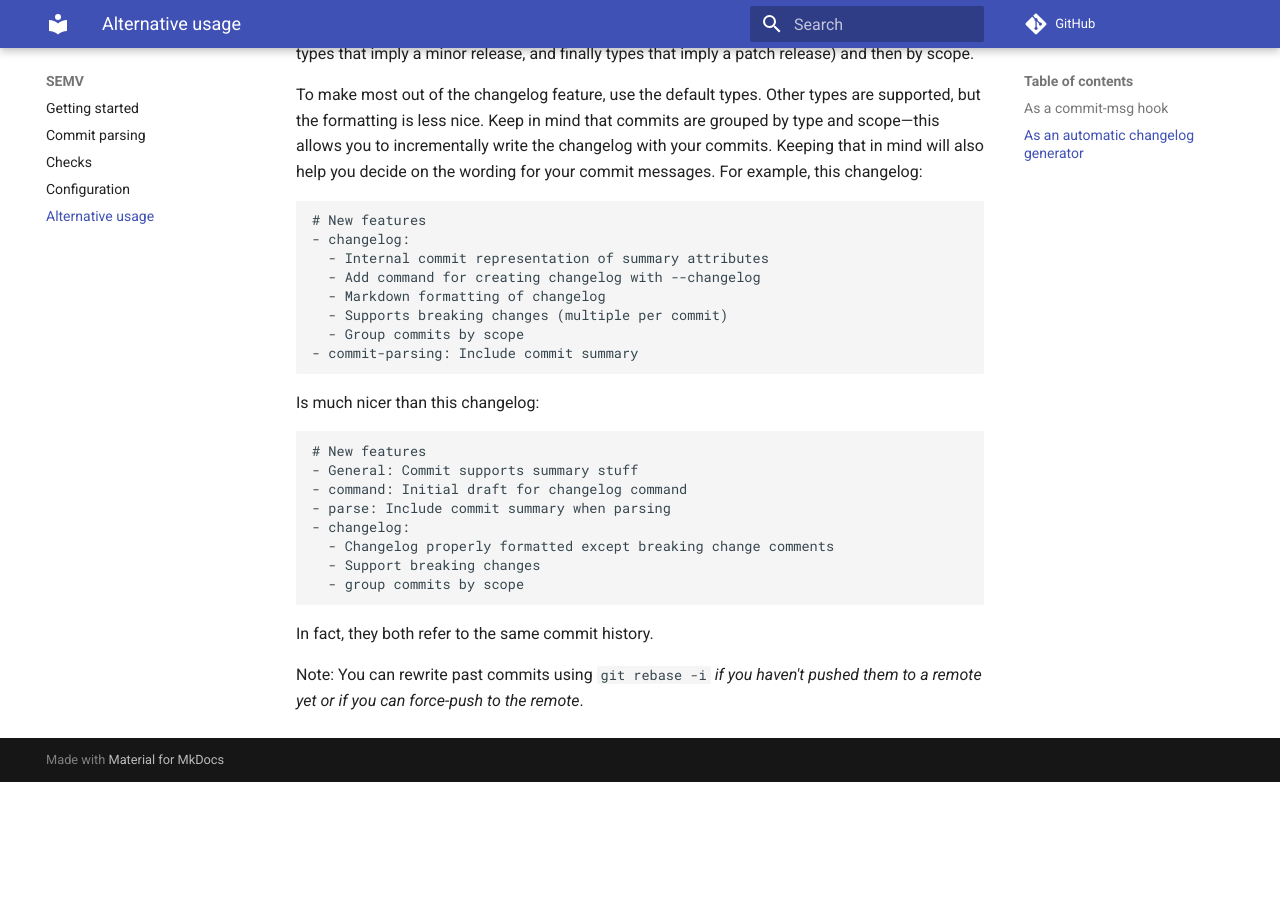
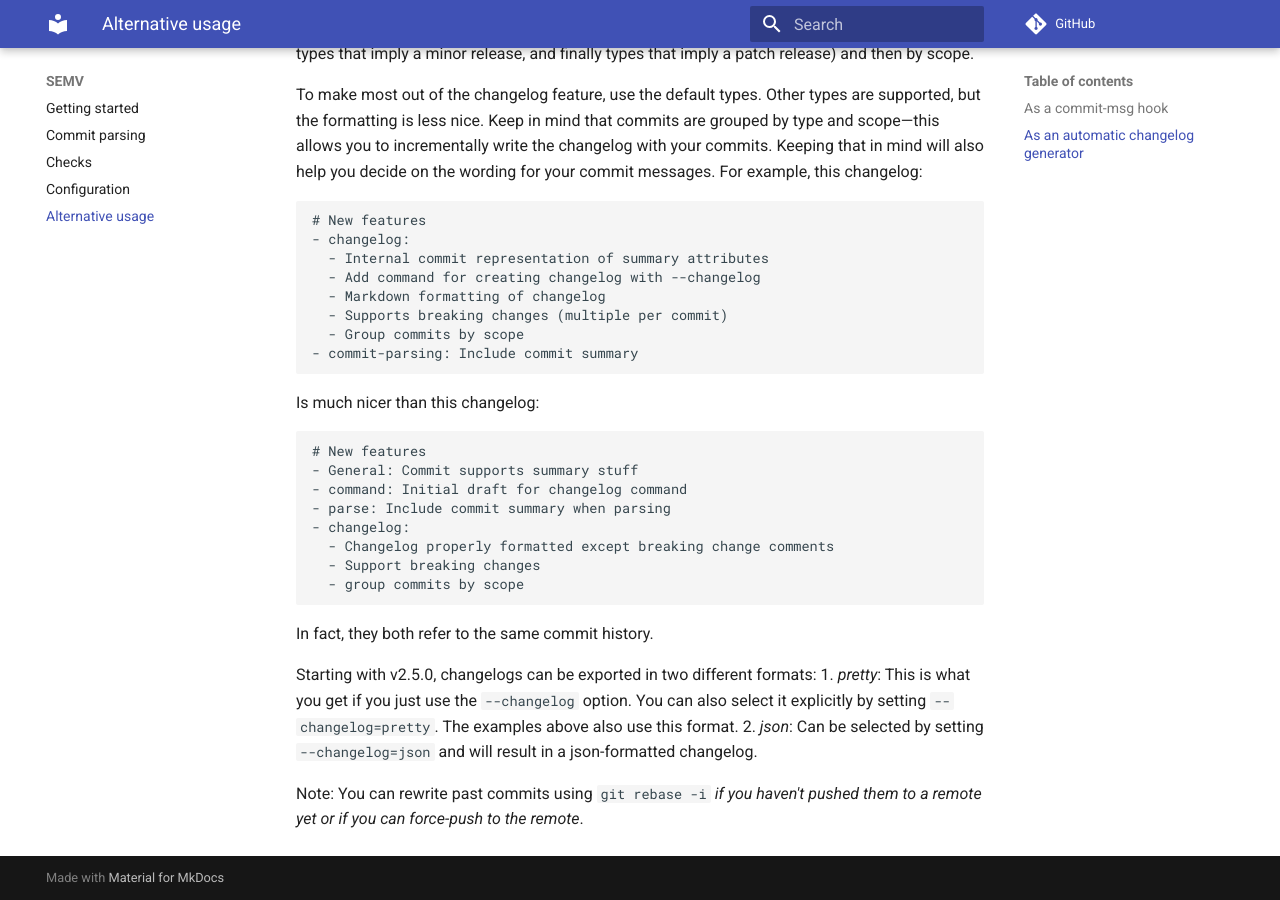
Before and after one commit to igordertigor/semv, an MkDocs documentation site: the page built from docs/alternative-usage.md, in a window 1280 px wide and 900 px high, scrolled down 719 px. Built offline with MkDocs 1.6.1 and Material for MkDocs 9.7.7, drawn with Linux system fonts in a browser that asks for light colours; comment, search, counter and statistics services are not loaded; before the commit the page ends 1501 px from its top, so only the background shows below that.

Commit message:
docs(changelog): Documentation

````diff
--- a/docs/alternative-usage.md
+++ b/docs/alternative-usage.md
@@ -56,5 +56,12 @@ Is much nicer than this changelog:
 ```
 In fact, they both refer to the same commit history.
 
+Starting with v2.5.0, changelogs can be exported in two different formats:
+1. *pretty*: This is what you get if you just use the `--changelog` option. You
+   can also select it explicitly by setting `--changelog=pretty`. The examples
+   above also use this format.
+2. *json*: Can be selected by setting `--changelog=json` and will result in a
+   json-formatted changelog.
+
 Note: You can rewrite past commits using `git rebase -i` *if you haven't pushed
 them to a remote yet or if you can force-push to the remote*.
````
